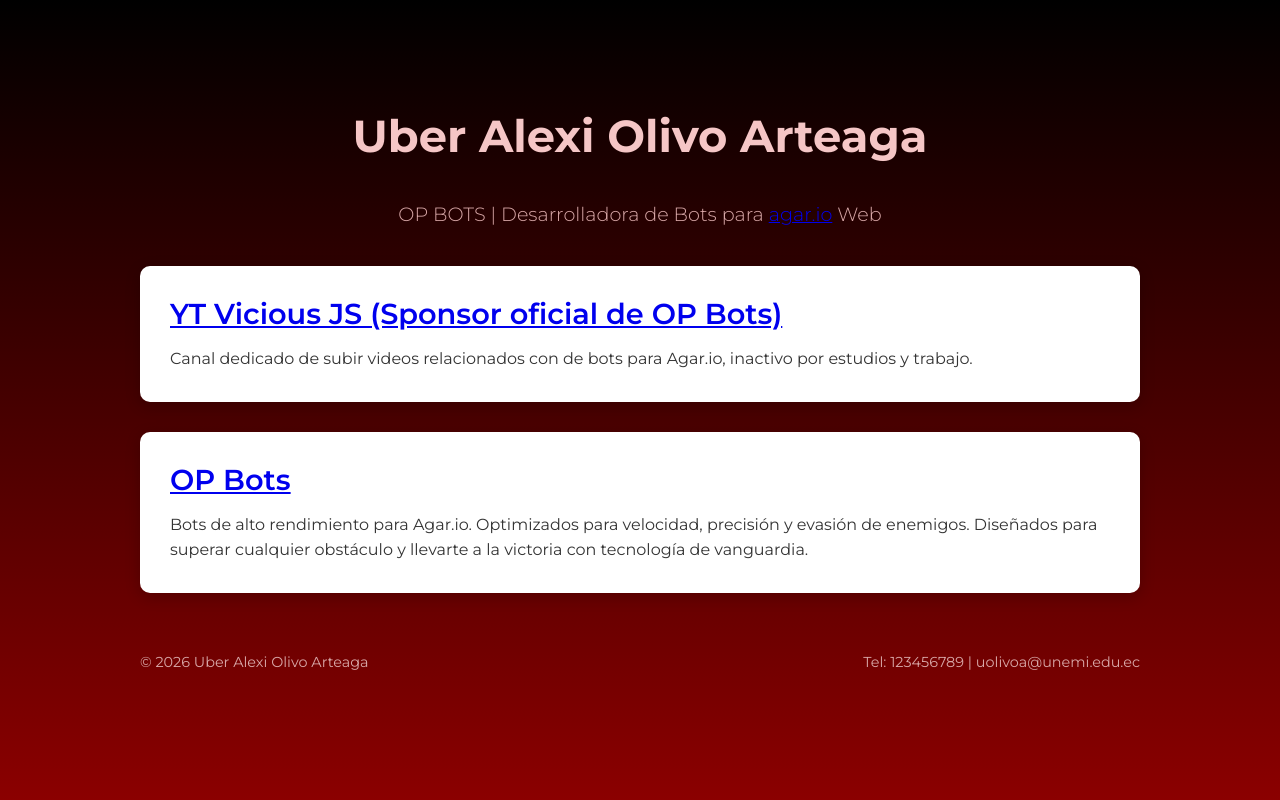
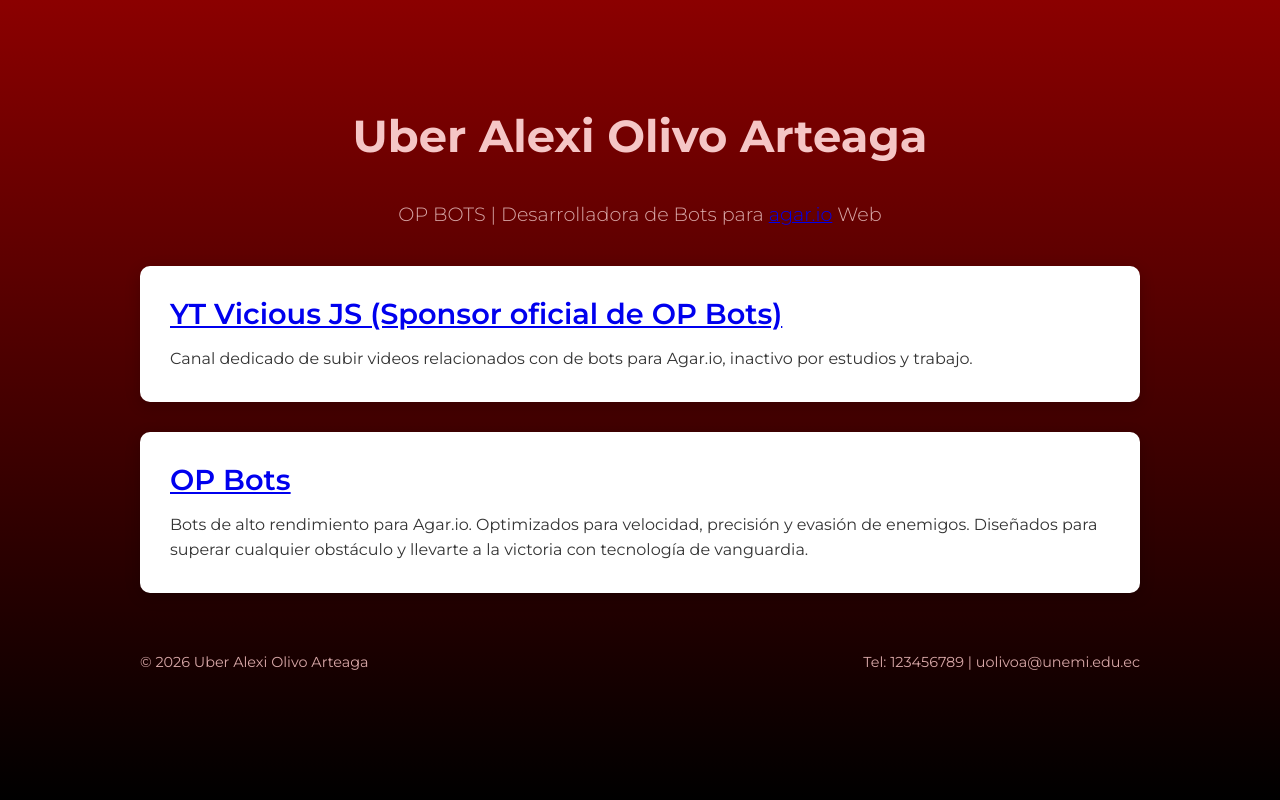
Before and after one commit to Uber-Alexi-Olivo-Arteaga/taller, a Python web app: template templates/index.html in a window 1280 px wide. Run offline with Jinja, Linux system fonts and the light colour scheme; the template is opened without the code that fills it, so the values that code supplies are empty.

Commit message:
Refactor CSS styles and adjust gradient direction

```diff
--- a/static/style.css
+++ b/static/style.css
@@ -6,7 +6,7 @@
 
 body {
     font-family: 'Montserrat', sans-serif;
-    background: linear-gradient(to bottom, #000000, #8B0000);
+    background: linear-gradient(to bottom, #8B0000, #000000);
     color: #FFFFFF;
     min-height: 100vh;
     display: flex;
```
